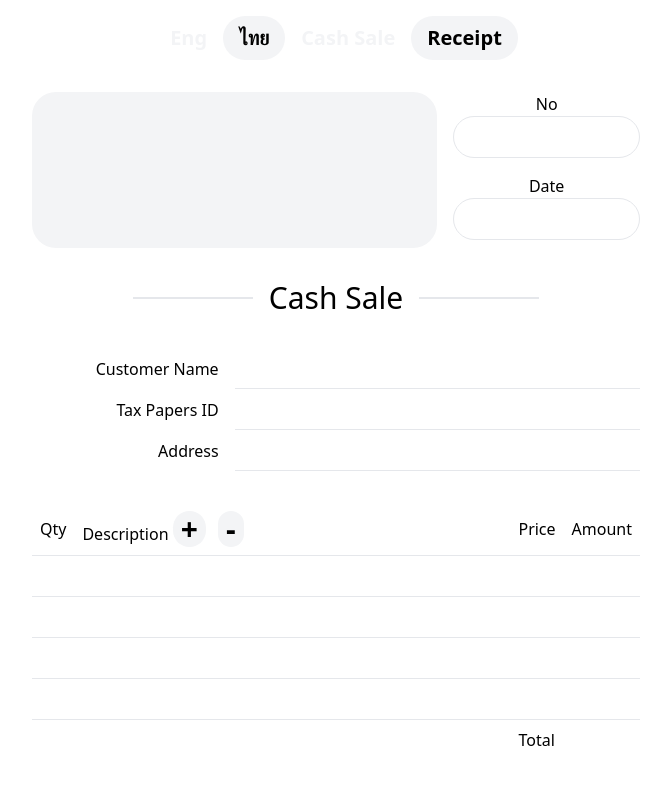
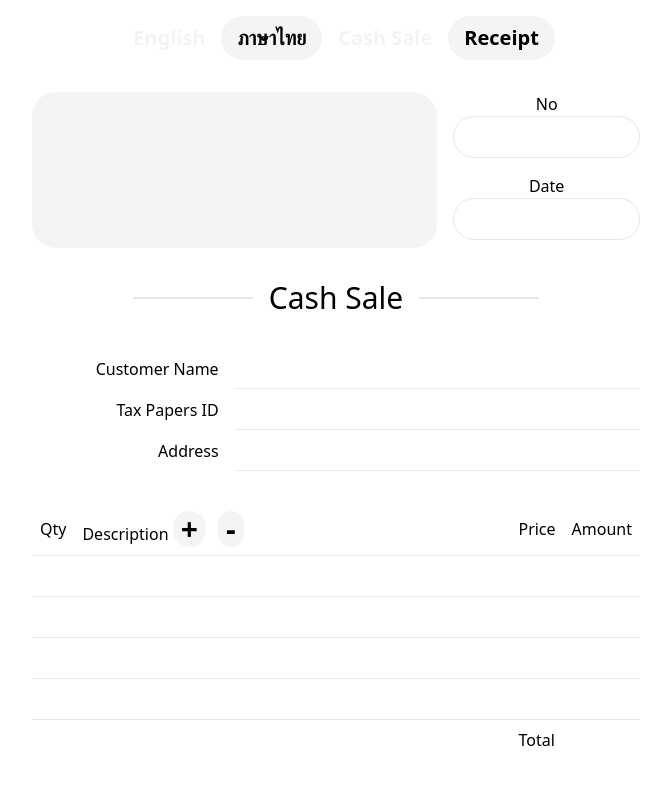
Before and after one commit to zummon/cash-sale-lite, a Svelte app: page / in a window 1280 px wide. Shown: the top 796 px of the page, without its empty margins (304-975 px from the left). Built offline with nearby package versions, Linux system fonts and the light colour scheme.

Commit message:
Update 3 files

```diff
--- a/src/App.svelte
+++ b/src/App.svelte
@@ -8,7 +8,6 @@
 	const amt = num => {
 	  const str = Number(num).toLocaleString(undefined, {
 	    minimumFractionDigits: 2,
-	    maximumFractionDigits: 2
 	  });
 	  return num ? `${q.cur} ${str}` : "";
 	};
@@ -60,18 +59,18 @@
 </script>
 
 <div class="flex flex-wrap justify-center items-center my-4 print:hidden">
-{#each Object.keys(data) as lng, i (`lang-${i}`)}
+	{#each Object.keys(data) as lng, i (`lang-${i}`)}
 		<button class="text-xl font-bold rounded-3xl py-2 px-4 {q.lang === lng ? "cursor-default text-gray-100" : "bg-gray-100 cursor-pointer"}" on:click={() => {
 			q.lang = lng
-			}}>
-				{lng =='th' ? 'ไทย' : 'Eng'}
+		}}>
+			{data[lng]['']}
 		</button>
 	{/each}
 	{#each Object.keys(data[q.lang].label) as dc, i (`doc-${i}`)}
 		<button class="text-xl font-bold rounded-3xl py-2 px-4 {q.doc === dc ? "cursor-default text-gray-100" : "bg-gray-100 cursor-pointer"}" on:click={() => {
 			q.doc = dc
-			}}>
-					{data[q.lang].label[dc].title}
+		}}>
+			{data[q.lang].label[dc].title}
 		</button>
 	{/each}
 </div>
--- a/src/main.js
+++ b/src/main.js
@@ -3,6 +3,7 @@ import "./style.css";
 
 let data = {
   "": {
+    "": "English",
     label: {
       "": {
         name: "Customer Name",
@@ -42,6 +43,7 @@ let data = {
     },
   },
   th: {
+    "": "ภาษาไทย",
     label: {
       "": {
         name: "ชื่อลูกค้า",
```
Also changed, not shown: 1 other file (tests, documents, lock files or other folders).
